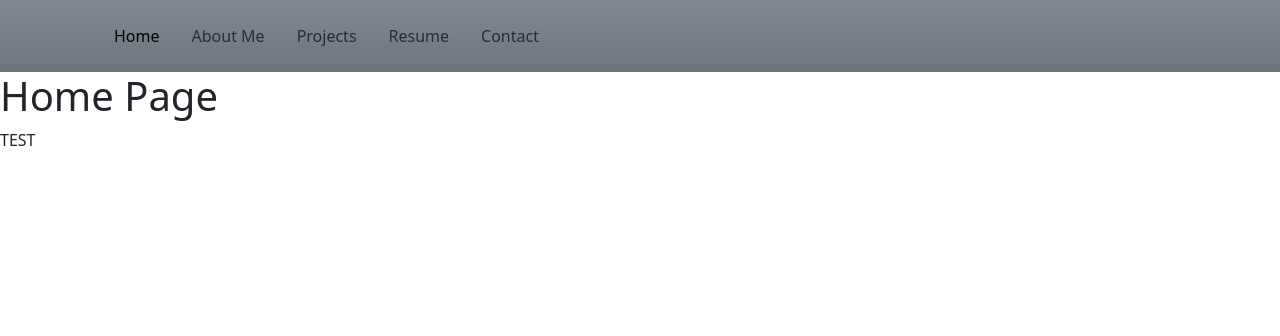
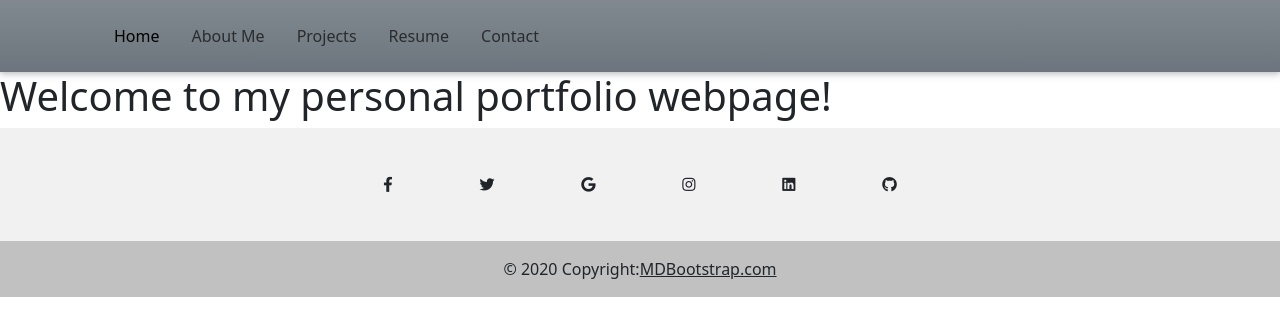
Before and after one commit to TerrenceMccarthy/reactPortfolio-, a React (Vite) app in the folder react-portfolio/: page / in a window 1280 px wide. Shown: the top 336 px of the page. Built offline with nearby package versions, Linux system fonts and the light colour scheme; a small style sheet from the web is missing.

Commit message:
completed about.jsx

```diff
--- a/react-portfolio/index.html
+++ b/react-portfolio/index.html
@@ -1,13 +1,29 @@
 <!doctype html>
 <html lang="en">
+
 <head>
   <meta charset="UTF-8" />
   <link rel="icon" type="image/svg+xml" href="/vite.svg" />
   <meta name="viewport" content="width=device-width, initial-scale=1.0" />
   <title>My Portfolio</title>
+  <!-- MDB CSS -->
+  <link rel="stylesheet" href="https://cdnjs.cloudflare.com/ajax/libs/mdbootstrap/4.19.2/css/mdb.min.css"
+    integrity="sha512-BKI6QJ5xOegG1VIza/egGGp1hUgBop3UZJfVTbEP9/RC4NTb+bUbz2az0t/bEUiHc6Dj1XzWKbQvZfzYxIp2eQ=="
+    crossorigin="anonymous"
+  />
+  <!-- Font Awesome CSS -->
+  <link rel="stylesheet" href="https://cdnjs.cloudflare.com/ajax/libs/font-awesome/5.15.4/css/all.min.css"
+    integrity="sha512-xr+XW7N3NHeq8Q3XrIkN4c8ZLl9z95QvEHc5z0lNs/9R0IZk/5f8u5bbwOYq5S3UvrUxeGsfck/JtPQZi2/1lQ=="
+    crossorigin="anonymous" referrerpolicy="no-referrer"
+  />
+
 </head>
+
 <body>
   <div id="root"></div>
   <script type="module" src="/src/main.jsx"></script>
 </body>
+
 </html>
+
+<!-- link css here -->
--- a/react-portfolio/package.json
+++ b/react-portfolio/package.json
@@ -11,7 +11,10 @@
     "preview": "vite preview"
   },
   "dependencies": {
+    "@fortawesome/fontawesome-free": "^6.5.1",
     "bootstrap": "^5.3.2",
+    "mdb-react-ui-kit": "^7.2.0",
+    "mdbreact": "^5.2.0",
     "react": "^18.2.0",
     "react-bootstrap": "^2.10.0",
     "react-dom": "^18.2.0",
--- a/react-portfolio/src/App.jsx
+++ b/react-portfolio/src/App.jsx
@@ -12,7 +12,7 @@ function App() {
             <main className="">
                 <Outlet />
             </main>
-            {/* <Footer /> */}
+            <Footer />
         </>
     );
 }
--- a/react-portfolio/src/components/Footer.jsx
+++ b/react-portfolio/src/components/Footer.jsx
@@ -1,24 +1,100 @@
-const footerStyle = {
-    display: 'flex',
-    justifyContent: 'center',
+import React from 'react';
+import {
+  MDBFooter,
+  MDBContainer,
+  MDBCol,
+  MDBRow,
+  MDBIcon,
+  MDBBtn
+} from 'mdb-react-ui-kit';
 
+// font awesome icons arnt popping up even after ive installed fa and put the link from them in the css
+
+export default function Footer() {
+  return (
+    <MDBFooter className='text-center text-white' style={{ backgroundColor: '#f1f1f1' }}>
+      <MDBContainer className='pt-4'>
+        <section className='mb-4'>
+          <MDBBtn
+            rippleColor="dark"
+            color='link'
+            floating
+            size="lg"
+            className='text-dark m-1'
+            href='#!'
+            role='button'
+          >
+            <MDBIcon fab className='fab fa-facebook-f' />
+          </MDBBtn>
+
+          <MDBBtn
+            rippleColor="dark"
+            color='link'
+            floating
+            size="lg"
+            className='text-dark m-1'
+            href='google.com'
+            role='button'
+          >
+            <MDBIcon fab className='fa-twitter' />
+          </MDBBtn>
+
+          <MDBBtn
+            rippleColor="dark"
+            color='link'
+            floating
+            size="lg"
+            className='text-dark m-1'
+            href='#!'
+            role='button'
+          >
+            <MDBIcon fab className='fa-google' />
+          </MDBBtn>
+
+          <MDBBtn
+            rippleColor="dark"
+            color='link'
+            floating
+            size="lg"
+            className='text-dark m-1'
+            href='#!'
+            role='button'
+          >
+            <MDBIcon fab className='fa-instagram' />
+          </MDBBtn>
+
+          <MDBBtn
+            rippleColor="dark"
+            color='link'
+            floating
+            size="lg"
+            className='text-dark m-1'
+            href='#!'
+            role='button'
+          >
+            <MDBIcon fab className='fa-linkedin' />
+          </MDBBtn>
+
+          <MDBBtn
+            rippleColor="dark"
+            color='link'
+            floating
+            size="lg"
+            className='text-dark m-1'
+            href='#!'
+            role='button'
+          >
+            <MDBIcon fab className='fa-github' />
+          </MDBBtn>
+        </section>
+      </MDBContainer>
+
+      <div className='text-center text-dark p-3' style={{ backgroundColor: 'rgba(0, 0, 0, 0.2)' }}>
+        © 2020 Copyright:
+        <a className='text-dark' href='https://mdbootstrap.com/'>
+          MDBootstrap.com
+        </a>
+      </div>
+    </MDBFooter>
+  );
 }
-
-const IconStyle = {
-    width: '20%'
-}
-
-
-function Footer() {
-    return (
-        <span className="navbar-text">
-            <div className="" style={footerStyle}>
-                <a href="mailto:terrencemccarthycode@gmail.com" ><img style={IconStyle} src={'/src/images/gmailIcon.png'} alt="Gmail-icon" /></a>
-                <a href="https://github.com/Tmysterz" ><img style={IconStyle} src={'/src/images/gitIcon.png'} alt="Github-icon" /></a>
-                <a href="https://www.fiverr.com/terrence_mcc?public_mode=true" ><img style={IconStyle} src={'/src/images/fivverIcon.png'} alt="Fivver-icon" /></a>
-            </div>
-        </span>
-    )
-}
-
-export default Footer;
--- a/react-portfolio/src/components/NavTabs.jsx
+++ b/react-portfolio/src/components/NavTabs.jsx
@@ -1,34 +1,13 @@
 import { Link, useLocation } from 'react-router-dom';
-
 
 import Container from 'react-bootstrap/Container';
 import Nav from 'react-bootstrap/Nav';
 import Navbar from 'react-bootstrap/Navbar';
 
-
 // issues with blurry background image for nav
 
 // issue with moving my nav tabs around with out messing up the nav drop down for smaller screens
 
-const navbarBackground = {
-  backgroundImage: 'url(/src/images/test2.jpg)'
-}
- const navbarStyle = {
-  justifyContent: 'center',
-  display: 'flex'
-  // position: 'absolute',
-  // top: '100px',
-  // right: '100px',
-  // fontSize: '30px',
-  // fontWeight: 'bold'
- }
-
- const navbar = {
-  position: 'fixed',
-  top: '0',
-  width: '100%',
-  zIndex: '100',
- }
 
 function NavTabs() {
   const currentPage = useLocation().pathname;
--- a/react-portfolio/src/pages/About.jsx
+++ b/react-portfolio/src/pages/About.jsx
@@ -1,16 +1,47 @@
-import Card from 'react-bootstrap/Card';
-import ListGroup from 'react-bootstrap/ListGroup';
+// import { Card} from 'react-bootstrap/Card';
+import React from 'react';
+import { Card, Container, Row, Col } from 'react-bootstrap';
 
-function About() {
+
+
+const About = () => {
   return (
-    <Card style={{ width: '40rem' }}>
-      <ListGroup variant="flush">
-        <ListGroup.Item>Hello, My name is Terrence McCarthy </ListGroup.Item>
-        <ListGroup.Item>Dapibus ac facilisis in</ListGroup.Item>
-        <ListGroup.Item>Vestibulum at eros</ListGroup.Item>
-      </ListGroup>
-    </Card>
+    <Container>
+      <Card className="mt-5">
+        <Card.Body>
+          <Row>
+            <Col md={4}>
+              <img src="/src/images/selfImg.jpg" alt="Image of my self" className="img-fluid" />
+            </Col>
+            <Col md={8}>
+              <Card.Body className='fs-5'>
+                <p>
+                  Hello, My name is Terrence McCarthy and I am a 24 years old and learning to be a full stack developer. I have always loved being on my computer
+                  and being able to create so coding was the perfect path for me.
+                </p>
+                <p>
+                  I am from Benbrook, Texas which is a smaller city outside of Fort Worth. I have lived here my entire life and have loved it.
+                  Although I do love my city and state I do love to travel when the opportunity presents its self. I would consider my self
+                  an introvert that loves to stay home but I do enjoy meeting new people that share the same interest as me.
+                </p>
+                <p>
+                  I started my pursuit of learning how to code about 2 years ago when I completed my associate degree from TCC and started
+                  taking my first coding related classes. I loved the classes but my current job as a crew lead for a moving company caused
+                  me to have to go part time and not get my degree as fast as I would have liked. As a result I put my degree on pause to
+                  enroll in a full stack coding boot camp so I can get my foot in the door of the tech world. Once I have completed the
+                  bootcamp I intend to get a tech job and resume my computer science degree.
+                </p>
+                <p>
+                  My end goal is still up in the air! Although I know I want to continue on the path of software development and being able to
+                  create. Some paths that have stuck out to me are things like AI, coding in Aviation, Blockchain and game development.
+                </p>
+              </Card.Body>
+            </Col>
+          </Row>
+        </Card.Body>
+      </Card>
+    </Container>
   );
-}
+};
 
 export default About;
--- a/react-portfolio/src/pages/Home.jsx
+++ b/react-portfolio/src/pages/Home.jsx
@@ -1,10 +1,8 @@
 export default function Home() {
   return (
     <div>
-      <h1>Home Page</h1>
-      <p>
-        TEST
-      </p>
+      {/* add some kind of css style to have it swirl in or slowly appear on webpage */}
+      <h1>Welcome to my personal portfolio webpage!</h1>
     </div>
   );
 }
```
Also changed, not shown: react-portfolio/src/images/selfImg.JPG (added), 1 other file (tests, documents, lock files or other folders). Lines whose indentation alone changed are shown as unchanged.
